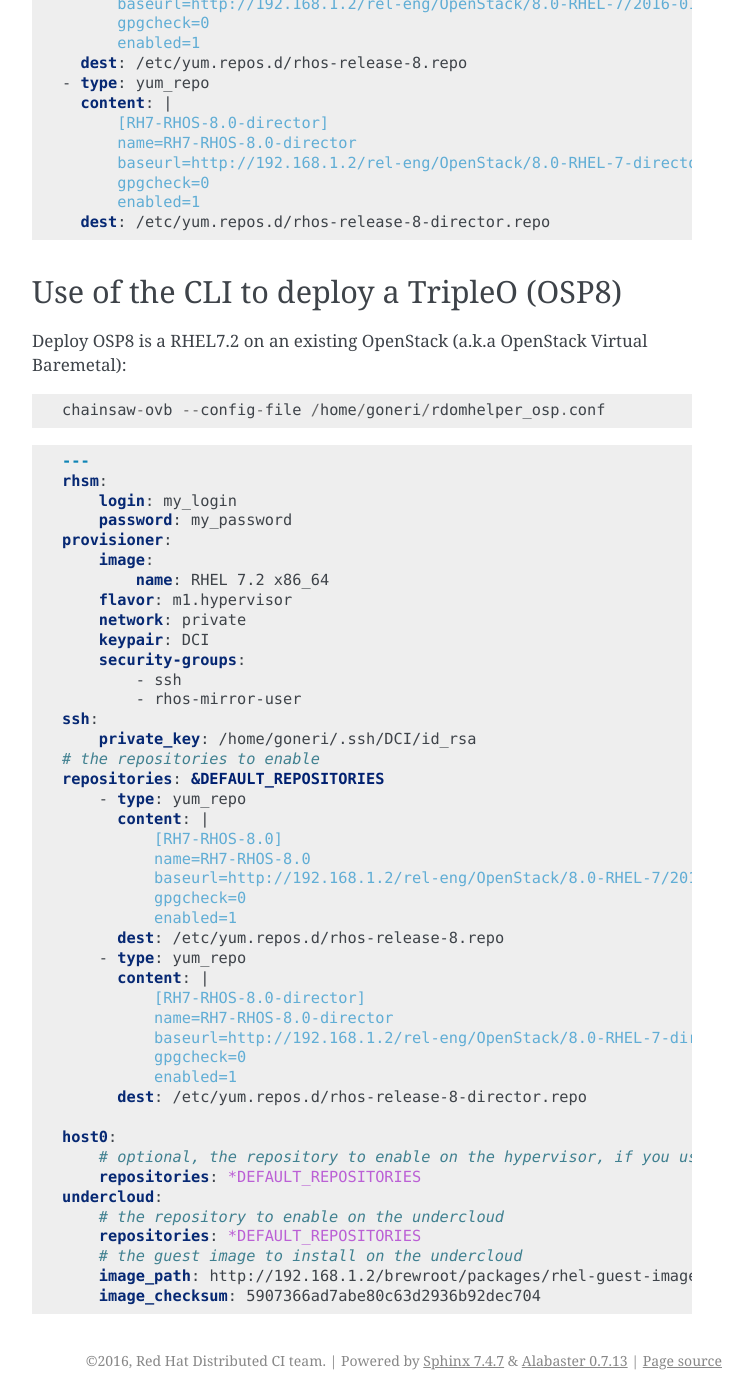
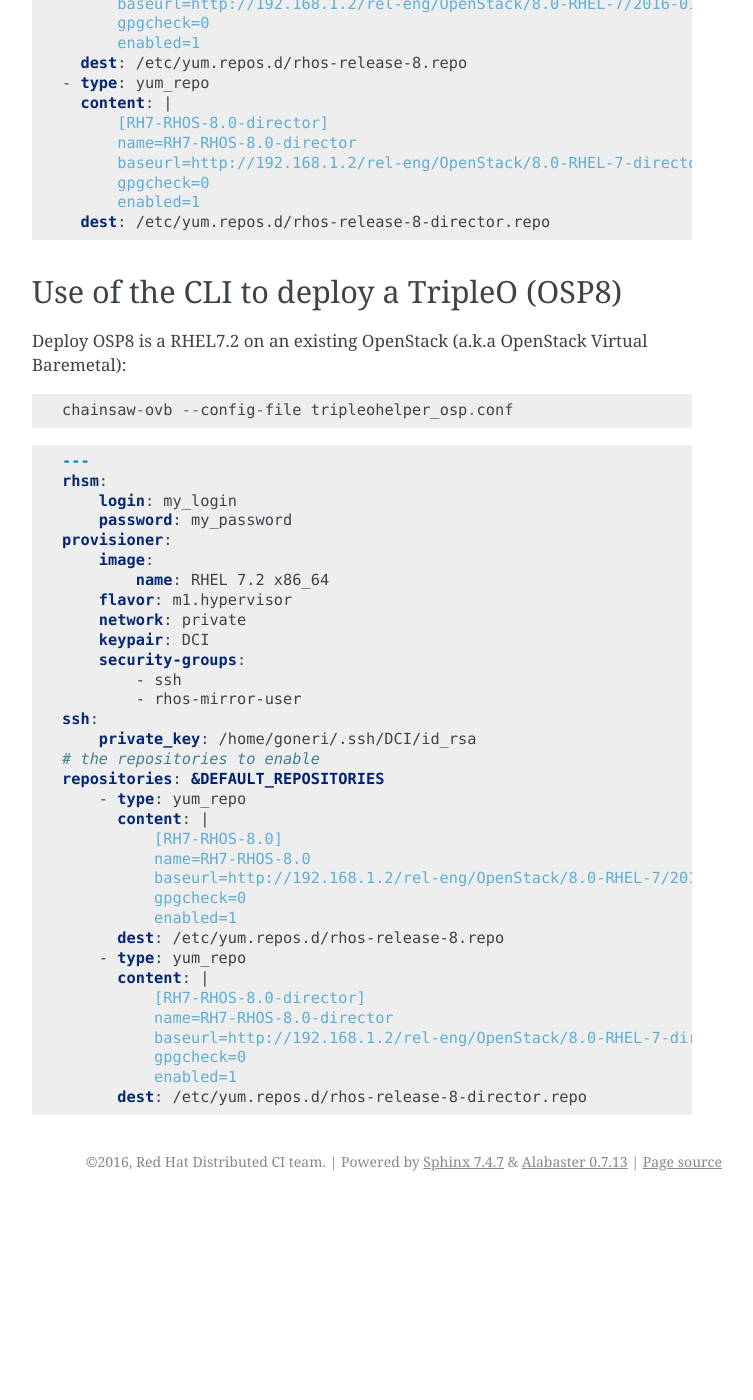
Before and after one commit to redhat-openstack/python-tripleo-helper, a Sphinx documentation site: the page built from doc/source/examples.rst, in a window 1280 px wide and 1400 px high, scrolled down 1020 px. Shown: the whole window, without its empty margins (388-1141 px from the left). Built offline with Sphinx 7.4.7, drawn with Linux system fonts in a browser that asks for light colours; pages that are not in the unit, such as notebooks, are missing from menus; after the commit the page ends 2221 px from its top, so only the background shows below that; some of the changed text lies outside the part shown.

Commit message:
doc: adjustment for Read the docs
call sphinx-apidoc directly from the conf.py because RTD do not support
unconventional build system (e.g: tox -e build-docs).

The commit also refresh the examples.

Change-Id: Ifdf48c21a86558daadcd340173d63ea206865319

```diff
--- a/doc/source/conf.py
+++ b/doc/source/conf.py
@@ -1,7 +1,13 @@
 # -*- coding: utf-8 -*-
 
+import subprocess
 import sys
 import os
+
+
+cur_dir = os.path.abspath(os.path.dirname(__file__))
+output_path = os.path.join(cur_dir, 'api')
+subprocess.check_call(['sphinx-apidoc', '-e', '-o', output_path, '../../tripleohelper/', '../../tripleohelper/tests/', '../../tripleohelper/provisioners/openstack'])
 
 # If extensions (or modules to document with autodoc) are in another directory,
 # add these directories to sys.path here. If the directory is relative to the
--- a/doc/source/examples.rst
+++ b/doc/source/examples.rst
@@ -69,9 +69,10 @@
 Use of the CLI to deploy a TripleO (OSP8)
 =========================================
 
-Deploy OSP8 is a RHEL7.2 on an existing OpenStack (a.k.a OpenStack Virtual Baremetal)::
+Deploy OSP8 is a RHEL7.2 on an existing OpenStack (a.k.a
+OpenStack Virtual Baremetal)::
 
-    chainsaw-ovb --config-file /home/goneri/rdomhelper_osp.conf
+    chainsaw-ovb --config-file tripleohelper_osp.conf
 
 .. code-block:: YAML
 
@@ -109,13 +110,3 @@
               gpgcheck=0
               enabled=1
           dest: /etc/yum.repos.d/rhos-release-8-director.repo
-
-    host0:
-        # optional, the repository to enable on the hypervisor, if you use one
-        repositories: *DEFAULT_REPOSITORIES
-    undercloud:
-        # the repository to enable on the undercloud
-        repositories: *DEFAULT_REPOSITORIES
-        # the guest image to install on the undercloud
-        image_path: http://192.168.1.2/brewroot/packages/rhel-guest-image/7.2/20160302.0/images/rhel-guest-image-7.2-20160302.0.x86_64.qcow2
-        image_checksum: 5907366ad7abe80c63d2936b92dec704
```
Also changed, not shown: other parts of doc/source/examples.rst (+5 -5 lines), 1 other file.
